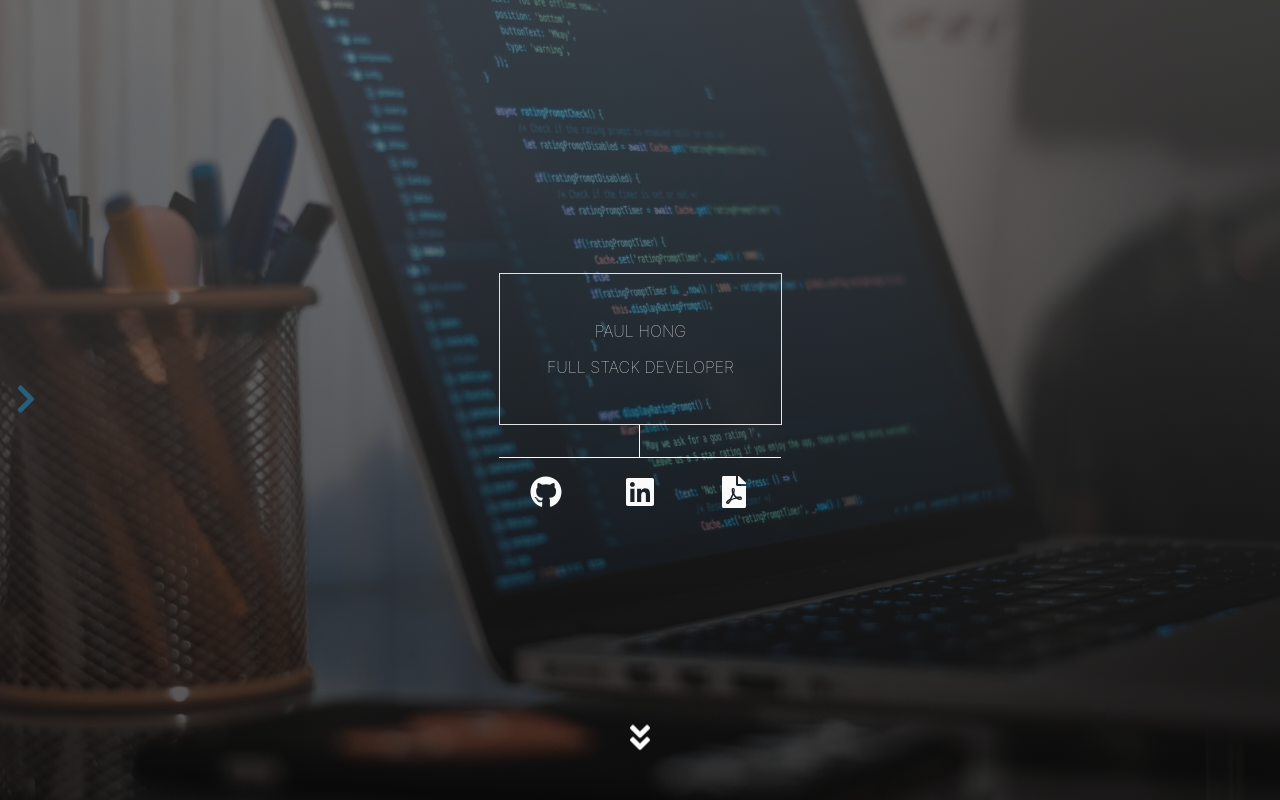
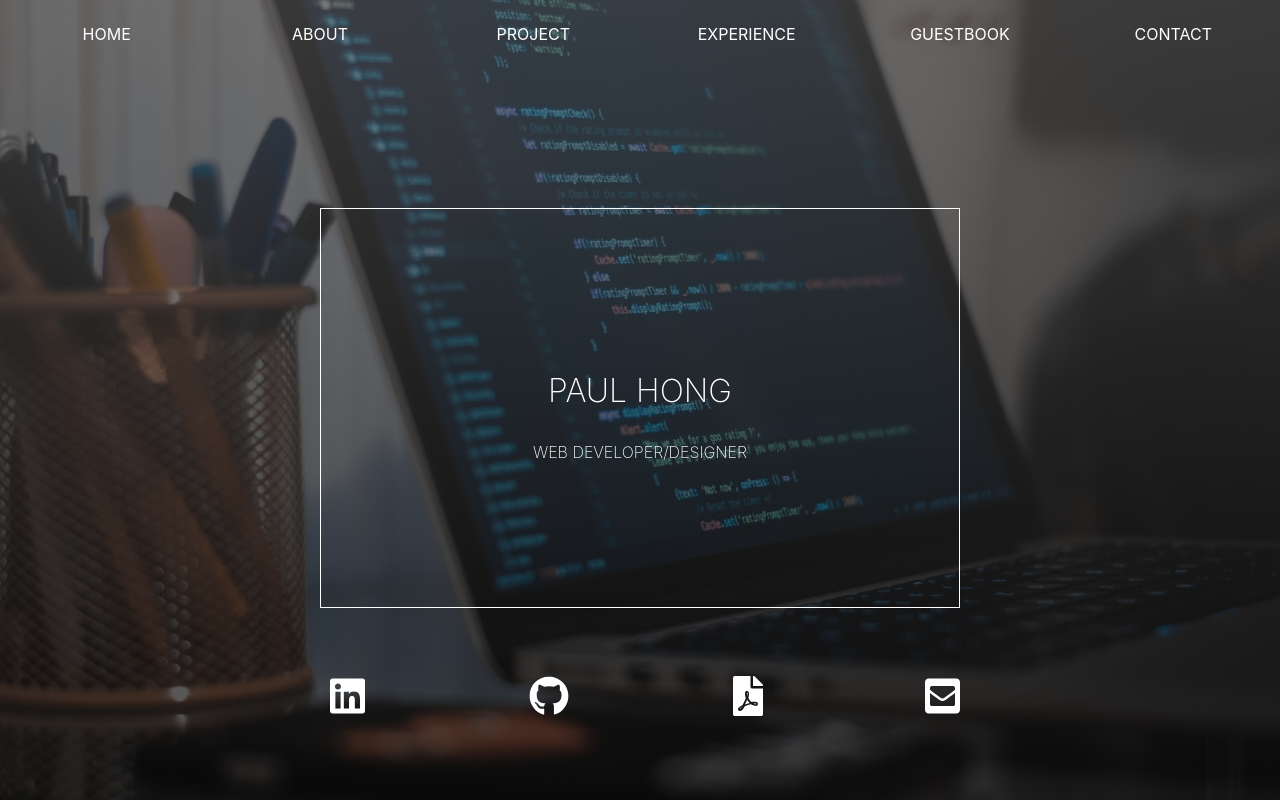
Before and after one commit to paul1124/Portfolio, a React (Create React App) app in the folder client/: page /portfolio in a window 1280 px wide. Shown: the top 800 px of the page. Built offline with nearby package versions, Linux system fonts and the light colour scheme; a web font is replaced by a local one.

Commit message:
separate with react router

```diff
--- a/client/package.json
+++ b/client/package.json
@@ -14,6 +14,7 @@
     "node-sass": "^4.12.0",
     "react": "^16.9.0",
     "react-dom": "^16.9.0",
+    "react-router-dom": "^5.1.2",
     "react-scripts": "3.1.1",
     "styled-components": "^4.4.0"
   },
--- a/client/src/App.jsx
+++ b/client/src/App.jsx
@@ -1,4 +1,5 @@
-import React, { useEffect } from 'react';
+import React, { useState, useEffect } from 'react';
+import { Switch, Route } from 'react-router-dom';
 import Nav from './components/Nav';
 import Home from './components/Home';
 import About from './components/About';
@@ -10,20 +11,22 @@ import Footer from './components/Footer';
 import './App.css';
 
 function App() {
+  const [ currentPage, setCurrentPage ] = useState('home');
   useEffect(() => {
     window.scrollTo(0, 0);
   }, []);
 
   return (
     <div className="app">
-    <Nav />
-        <Home />
-        <About />
-        <Project />
-        <Experience />
-        {/* <Guestbook /> */}
-        <Contact />
-        <Footer/>
+      <Nav currentPage={currentPage} setCurrentPage={setCurrentPage} />
+      <Switch>
+        <Route exact path="/portfolio/" component={Home} />
+        <Route exact path="/portfolio/about" component={About} />
+        <Route exact path="/portfolio/project" component={Project} />
+        <Route exact path="/portfolio/experience" component={Experience} />
+        <Route exact path="/portfolio/contact" component={Contact} />
+        <Route exact path="/portfolio/guestbook" component={Guestbook} />
+      </Switch>
     </div>
   );
 
--- a/client/src/components/Home.jsx
+++ b/client/src/components/Home.jsx
@@ -1,7 +1,7 @@
 import React from 'react';
 import { FontAwesomeIcon } from '@fortawesome/react-fontawesome';
-import { faLinkedin, faGithub } from '@fortawesome/free-brands-svg-icons';
-import { faFilePdf, faAngleDoubleDown } from '@fortawesome/free-solid-svg-icons';
+import { faLinkedin, faGithub, faGit } from '@fortawesome/free-brands-svg-icons';
+import { faFilePdf, faEnvelopeSquare } from '@fortawesome/free-solid-svg-icons';
 import './styles/home.scss';
 
 export default function Home() {
@@ -10,37 +10,32 @@ export default function Home() {
             <div className="home-content">
                 <figure className="home-image"></figure>
                 <div className="home-main">
-                    <div className="home-main-content">
-                        <div className="home-heading">
-                            <h2 className="home-title">
-                                Paul Hong
-                            </h2>
-                            <h4 className="home-subtitle">
-                                <div className="home-subtitle-underline">Full Stack Developer</div>
-                            </h4>
-                        </div>
-                        <div className="mid-line">
-                            <div className="home-line"></div>
-                            <div className="home-line-right"></div>
-                        </div>
-                        <div className="home-links">
-                            <ul className="home-links-container">
-                                <li className="home-link">
-                                    <a href="https://www.github.com/paul1124" target="_blank" rel="noopener noreferrer"><FontAwesomeIcon icon={faGithub} /></a>
-                                </li>
-                                <li className="home-link">
-                                    <a href="https://www.linkedin.com/in/paulhong931124" target="_blank" rel="noopener noreferrer"><FontAwesomeIcon icon={faLinkedin} /></a>
-                                </li>
-                                <li className="home-link">
-                                    <a href=""><FontAwesomeIcon icon={faFilePdf} /></a>
-                                </li>
-                            </ul>
+                    <div className="home-intro-border">
+                        <div className="home-intro">
+                            <div className="home-intro-block">
+                            <h2 className="home-name">Paul Hong</h2>
+                            <h3 className="home-title">Web Developer/Designer</h3>
+                            </div>
                         </div>
                     </div>
-
-                </div>
-                <div className="down-container">
-                <a href="#about" className="down"><FontAwesomeIcon icon={faAngleDoubleDown} /></a>
+                    <div className="home-link-container">
+                        <a href="https://www.linkedin.com/in/paulhong931124/" target="_blank" rel="noopener noreferrer" className="home-link">
+                            <FontAwesomeIcon icon={faLinkedin} />
+                            <p className="home-link-name">LinkedIn</p>
+                        </a>
+                        <a href="https://www.github.com/paul1124" target="_blank" rel="noopener noreferrer" className="home-link">
+                            <FontAwesomeIcon icon={faGithub} />
+                            <p className="home-link-name">Github</p>
+                        </a>
+                        <a href="" target="_blank" rel="noopener noreferrer" className="home-link">
+                            <FontAwesomeIcon icon={faFilePdf} />
+                            <p className="home-link-name">Resume</p>
+                        </a>
+                        <a href="" target="_blank" rel="noopener noreferrer" className="home-link">
+                            <FontAwesomeIcon icon={faEnvelopeSquare} />
+                            <p className="home-link-name">Email</p>
+                        </a>
+                    </div>
                 </div>
             </div>
         </section>
--- a/client/src/components/Nav.jsx
+++ b/client/src/components/Nav.jsx
@@ -1,38 +1,34 @@
 import React, { useState } from 'react';
-import { FontAwesomeIcon } from '@fortawesome/react-fontawesome';
-import { faChevronRight, faChevronLeft } from '@fortawesome/free-solid-svg-icons';
+import { Link } from 'react-router-dom';
 import './styles/nav.scss';
 
-const navStyle = {
-    width: 0 + 'em'
+const linkStyle = {
+    display: 'block',
+    textDecoration: 'none',
+    textTransform: 'uppercase',
+    padding: '1.5em 0'
 }
-const navLinkStyle = {
-    // display: 'none'
+const whiteBackground = {
+    display: 'block',
+    textDecoration: 'none',
+    textTransform: 'uppercase',
+    padding: '1.5em 0',
+    color: 'black'
 }
 
 export default function Nav() {
-    const [ open, setOpen ] = useState(false);
+    const [ isWhite, setIsWhite ] = useState(false);
+
     return (
         <nav className="nav" id="nav">
-            <div className="nav-main" style={open ? null : navStyle}>
-                <div className="nav-heading" style={open ? null : navLinkStyle}>
-                    <h2>Paul&nbsp;Hong</h2>
-                </div>
-                <hr className="nav-divider" />
-                <ul className="nav-links" style={open ? null : navLinkStyle}>
-                    <li className="nav-link"><a href="#home">Home</a></li>
-                    <li className="nav-link"><a href="#about">About</a></li>
-                    <li className="nav-link"><a href="#project">Project</a></li>
-                    <li className="nav-link"><a href="#experience">Experience</a></li>
-                    <li className="nav-link"><a href="#guestbook">Guestbook</a></li>
-                    <li className="nav-link"><a href="#contact">Contact</a></li>
-                </ul>
+            <div className="nav-main">
+                <div className="nav-link"><Link onClick={() => setIsWhite(false)} style={isWhite ? whiteBackground : linkStyle} to="/portfolio/">Home</Link></div>
+                <div className="nav-link"><Link onClick={() => setIsWhite(true)} style={isWhite ? whiteBackground : linkStyle} to="/portfolio/about">About</Link></div>
+                <div className="nav-link"><Link onClick={() => setIsWhite(false)} style={isWhite ? whiteBackground : linkStyle} to="/portfolio/project">Project</Link></div>
+                <div className="nav-link"><Link onClick={() => setIsWhite(true)} style={isWhite ? whiteBackground : linkStyle} to="/portfolio/experience">Experience</Link></div>
+                <div className="nav-link"><Link onClick={() => setIsWhite(false)} style={isWhite ? whiteBackground : linkStyle} to="/portfolio/guestbook">Guestbook</Link></div>
+                <div className="nav-link"><Link onClick={() => setIsWhite(false)} style={isWhite ? whiteBackground : linkStyle} to="/portfolio/contact">Contact</Link></div>
             </div>
-            <button className="nav-toggle" onClick={() => setOpen(!open)}>
-                {
-                    open ? <FontAwesomeIcon icon={faChevronLeft} /> : <FontAwesomeIcon icon={faChevronRight} />
-                }
-            </button>
         </nav>
     )
 }
--- a/client/src/components/styles/home.scss
+++ b/client/src/components/styles/home.scss
@@ -1,9 +1,15 @@
 @import '../../main.scss';
+
+@keyframes fadeFromBottom {
+  100% {
+    opacity: 1;
+    transform: translateY(0);
+  }
+}
 
 .home {
   position: relative;
-  transition: all 0.5s ease-in-out;
-  width: 100%;
+  color: white;
 }
 
 .home-content {
@@ -20,252 +26,185 @@
   background-image: linear-gradient(rgba(68, 68, 68, 0.68), rgba(0, 0, 0, 0.68)), url('../images/main.jpeg');
   background-size: cover;
   background-position: center;
+  background-repeat: none;
 }
 
 .home-main {
-  text-align: center;
   position: relative;
   width: 100%;
   height: inherit;
   z-index: 2;
-  display: flex;
+  // border: 1px solid white;
+}
 
-  &-content {
-    position: relative;
-    margin: 0 auto;
-    color: $altwhite;
-    align-self: center;
+@keyframes toRight {
+  100% {
+    right: 0;
   }
 }
-
-@keyframes hvr-ripple-in {
+@keyframes toLeft {
+  100% {
+    left: 0;
+  }
+}
+@keyframes toTop {
   100% {
     top: 0;
-    right: 0;
-    bottom: 0;
-    left: 0;
-    opacity: 1;
   }
 }
-
-.home-heading {
-  opacity: 0;
-  padding: 3em;
-  display: inline-block;
-  vertical-align: middle;
-  -webkit-transform: perspective(1px) translateZ(0);
-  transform: perspective(1px) translateZ(0);
-  box-shadow: 0 0 1px rgba(0, 0, 0, 0);
-  position: relative;
-  animation: fade-in;
-  -webkit-animation-duration: 1s;
-  animation-duration: 1s;
-  animation-iteration-count: 1;
-  animation-fill-mode: forwards;
-  animation-delay: 0.4s;
-}
-
-.home-heading:before {
-  content: '';
-  position: absolute;
-  border: #e1e1e1 solid 1px;
-  top: -20px;
-  right: -20px;
-  bottom: -20px;
-  left: -20px;
-  opacity: 0;
-  animation: hvr-ripple-in;
-  -webkit-animation-duration: 1s;
-  animation-duration: 1s;
-  animation-iteration-count: 1;
-  animation-fill-mode: forwards;
-  animation-delay: 0.5s;
-}
-
-.home {
-  &-title {
-    font-size: 1em;
-    font-weight: 100;
-    text-transform: uppercase;
-    margin-bottom: 1em;
-  }
-
-  &-subtitle {
-    text-transform: uppercase;
-    font-weight: 100;
-    display: inline-block;
-  }
-}
-@keyframes mid-line {
+@keyframes toBottom {
   100% {
     bottom: 0;
   }
 }
-.mid-line {
-  min-height: 2em;
-  display: flex;
-  flex-direction: row;
+
+.home-intro-border {
+  width: 50%;
+  margin: 0 auto;
+  margin-top: 13em;
+  height: 25em;
   position: relative;
-  .home-line, .home-line-right {
-    flex: 1;
-    height: 2em;
-    position: relative;
-  }
-  .home-line:before {
+  &::before {
     content: '';
     position: absolute;
-    z-index: -1;
+    height: 1px;
+    background-color: white;
+    top: 0;
+    left: 0;
+    right: 100%;
+    animation-name: toRight;
+    animation-duration: 1s;
+    animation-fill-mode: forwards;
+    animation-iteration-count: 1;
+    animation-delay: 0;
+  }
+  &::after {
+    content: '';
+    position: absolute;
+    height: 1px;
+    background-color: white;
+    bottom: 0;
+    left: 100%;
     right: 0;
+    animation-name: toLeft;
+    animation-duration: 1s;
+    animation-fill-mode: forwards;
+    animation-iteration-count: 1;
+    animation-delay: 0;
+  }
+}
+
+.home-intro {
+  width: 100%;
+  height: inherit;
+  text-transform: uppercase;
+  text-align: center;
+  display: flex;
+  position: relative;
+  &::before {
+    content: '';
+    position: absolute;
+    width: 1px;
+    background-color: white;
     top: 0;
     bottom: 100%;
-    background: $altwhite;
+    right: 0;
+    animation-name: toBottom;
+    animation-duration: 1s;
+    animation-fill-mode: forwards;
+    animation-iteration-count: 1;
+    animation-delay: 1s;
+  }
+  &::after {
+    content: '';
+    position: absolute;
     width: 1px;
-    animation: mid-line;
-    -webkit-animation-duration: 1s;
+    background-color: white;
+    bottom: 0;
+    top: 100%;
+    left: 0;
+    animation-name: toTop;
     animation-duration: 1s;
+    animation-fill-mode: forwards;
     animation-iteration-count: 1;
+    animation-delay: 1s;
+  }
+  &-block {
+    align-self: center;
+    margin: 0 auto;
+  }
+
+  .home-name, .home-title {
+    display: block;
+    font-weight: 200;
+    margin: 1em 0;
+    font-size: 2em;
+  }
+  .home-name {
+    opacity: 0;
+    transform: translateY(1em);
+    animation-name: fadeFromBottom;
+    animation-duration: 1s;
     animation-fill-mode: forwards;
-    animation-delay: 1.5s;
+    animation-iteration-count: 1;
+    animation-delay: 2s;
+  }
+  .home-title {
+    font-size: 1em;
+    opacity: 0;
+    transform: translateY(1em);
+    animation-name: fadeFromBottom;
+    animation-duration: 1s;
+    animation-fill-mode: forwards;
+    animation-iteration-count: 1;
+    animation-delay: 2.5s;
   }
 }
-@keyframes center-line {
-  100% {
-    left: 0;
-    right: 0;
+.home-link-container {
+  display: flex;
+  justify-content: space-between;
+  margin: 0 auto;
+  margin-top: 4em;
+  width: 50%;
+}
+.home-link {
+  opacity: 0;
+  transform: translateY(1em);
+  font-size: 2.5em;
+  text-align: center;
+  color: white;
+  display: block;
+  text-decoration: none;
+  animation-name: fadeFromBottom;
+  animation-duration: 1s;
+  animation-iteration-count: 1;
+  animation-fill-mode: forwards;
+  &:first-child {
+    animation-delay: 2.75s;
+  }
+  &:nth-child(n+2) {
+    animation-delay: 3s;
+  }
+  &:nth-child(n+3) {
+    animation-delay: 3.25s;
+  }
+  &:nth-child(n+4) {
+    animation-delay: 3.5s;
+  }
+  // animation-delay: 2.5s;
+  &-name {
+    font-size: 0.3em;
+    text-transform: uppercase;
+    opacity: 0;
+    transition: opacity 0.25s ease-in-out;
+    font-weight: 100;
+  }
+  &:hover {
+    i {
+      color: red;
+    }
+    .home-link-name {
+      opacity: 1;
+    }
   }
 }
-@keyframes fade-in {
-  100% {
-    opacity: 1;
-  }
-}
-.home-links {
-  margin: 0 auto;
-  position: relative;
-  .home-links-container {
-    list-style-type: none;
-    display: flex;
-    padding: 1em 0;
-    .home-link {
-      flex: 1;
-      text-transform: uppercase;
-      display: inline-block;
-      font-size: 2em;
-      opacity: 0;
-      animation: fade-in;
-      -webkit-animation-duration: 1s;
-      animation-duration: 1s;
-      animation-iteration-count: 1;
-      animation-fill-mode: forwards;
-      animation-delay: 3.3s;
-      a {
-        text-decoration: none;
-        color: $altwhite;
-        &:hover {
-          color: $main;
-          transition: all 0.25s ease-in-out;
-        }
-      }
-    }
-  }
-  &:before {
-    content: '';
-    position: absolute;
-    z-index: -1;
-    left: 51%;
-    right: 51%;
-    top: 0;
-    background: $altwhite;
-    height: 1px;
-    animation: center-line;
-    -webkit-animation-duration: 1s;
-    animation-duration: 1s;
-    animation-iteration-count: 1;
-    animation-fill-mode: forwards;
-    animation-delay: 2.3s;
-  }
-}
-.down-container {
-  display: block;
-  text-align: center;
-  position: absolute;
-  right: 0;
-  left: 0;
-  bottom: 3em;
-  width: 100%;
-  z-index: 2;
-    opacity: 0;
-    animation: fade-in;
-    -webkit-animation-duration: 1s;
-    animation-duration: 1s;
-    animation-iteration-count: 1;
-    animation-fill-mode: forwards;
-    animation-delay: 4s;
-
-}
-@-webkit-keyframes hvr-icon-hang {
-  0% {
-    -webkit-transform: translateY(6px);
-    transform: translateY(6px);
-  }
-  50% {
-    -webkit-transform: translateY(2px);
-    transform: translateY(2px);
-  }
-  100% {
-    -webkit-transform: translateY(6px);
-    transform: translateY(6px);
-  }
-}
-@keyframes hvr-icon-hang {
-  0% {
-    -webkit-transform: translateY(6px);
-    transform: translateY(6px);
-  }
-  50% {
-    -webkit-transform: translateY(2px);
-    transform: translateY(2px);
-  }
-  100% {
-    -webkit-transform: translateY(6px);
-    transform: translateY(6px);
-  }
-}
-@-webkit-keyframes hvr-icon-hang-sink {
-  100% {
-    -webkit-transform: translateY(6px);
-    transform: translateY(6px);
-  }
-}
-@keyframes hvr-icon-hang-sink {
-  100% {
-    -webkit-transform: translateY(6px);
-    transform: translateY(6px);
-  }
-}
-.down {
-  display: block;
-  color: $altwhite;
-  font-size: 2em;
-  background: none;
-  border: none;
-  -webkit-animation-name: hvr-icon-hang-sink, hvr-icon-hang;
-  animation-name: hvr-icon-hang-sink, hvr-icon-hang;
-  -webkit-animation-duration: .3s, 1.5s;
-  animation-duration: .3s, 1.5s;
-  -webkit-animation-delay: 0s, .3s;
-  animation-delay: 0s, .3s;
-  -webkit-animation-timing-function: ease-out, ease-in-out;
-  animation-timing-function: ease-out, ease-in-out;
-  -webkit-animation-iteration-count: 1, infinite;
-  animation-iteration-count: 1, infinite;
-  -webkit-animation-fill-mode: forwards;
-  animation-fill-mode: forwards;
-  -webkit-animation-direction: normal, alternate;
-  animation-direction: normal, alternate;
-  &:hover {
-    color: $main;
-    transition: 0.5s all ease-in-out;
-    cursor: pointer;
-  }
-}
--- a/client/src/components/styles/nav.scss
+++ b/client/src/components/styles/nav.scss
@@ -1,139 +1,78 @@
 @import '../../main.scss';
 
-@keyframes fade-in {
+@keyframes fadeFromTop {
     100% {
         opacity: 1;
+        transform: translateY(0);
     }
 }
 .nav {
-    height: 100vh;
     position: fixed;
-    left: 0;
-    // top: 5vh;
-    // bottom: 5vh;
-    z-index: 100000;
+    z-index: 100;
+    width: 100%;
     color: $altwhite;
+    overflow: hidden;
+    // display: none;
+}
+.nav-main {
     display: flex;
+    justify-content: space-around;
+    width: 100%;
+    transition: 0.5s all ease-in-out;
+}
+.nav-link {
+    text-align: center;
+    flex: 1;
+    color: red;
+    font-size: 1em;
     opacity: 0;
-    animation: fade-in;
+    transform: translateY(-10em);
+    a {
+        color: white;
+        display: block;
+        text-decoration: none;
+        // padding: 1.5em 0;
+        text-transform: uppercase;
+        position: relative;
+        transition: 0.5s all ease-in-out;
+        &::after {
+            content: '';
+
+            position: absolute;
+            background-color: white;
+            height: 1px;
+            left: 10em;
+            right: 10em;
+            bottom: 1em;
+            transition: 0.5s all ease-in-out;
+        }
+        &:hover {
+            &::after {
+                left: 7em;
+                right: 7em;
+            }
+        }
+    }
+    animation-name: fadeFromTop;
     animation-duration: 1s;
     animation-iteration-count: 1;
     animation-fill-mode: forwards;
-    animation-delay: 3.3s;
-}
-.nav-main {
-    width: 13em;
-    background: $dark;
-    border-radius: 0 10px 10px 0;
-    transition: 0.5s all ease-in-out;
-    overflow: hidden;
-    position: relative;
-}
-.nav-heading {
-    position: absolute;
-    left: 0;
-    right: 0;
-    top: 1.25em;
-    padding: 1.5em;
-    text-align: center;
-    color: $main;
-    text-transform: uppercase;
-}
-.nav-divider {
-    position: absolute;
-    top: 7em;
-    left: 0;
-    right: 0;
-    width: 100%;
-}
-
-.nav-links {
-    position: absolute;
-    list-style-type: none;
-    top: 8em;
-    left: 0;
-    right: 0;
-    text-align: right;
-    .nav-link {
-        margin: 2em 0;
-        margin-right: 2em;
-        a {
-            font-size: 1.5em;
-            text-transform: uppercase;
-            text-decoration: none;
-            color: $altwhite;
-            border-bottom: 1px solid transparent;
-            padding-bottom: 0.25em;
-            &:hover {
-                transition: 0.25s all ease-in-out;
-                color: $main;
-                border-bottom: 1px solid $main;
-            }
-        }
+    &:first-child {
+        animation-delay: none;
+    }
+    &:nth-child(n+2) {
+        animation-delay: 0.25s;
+    }
+    &:nth-child(n+3) {
+        animation-delay: 0.5s;
+    }
+    &:nth-child(n+4) {
+        animation-delay: 0.75s;
+    }
+    &:nth-child(n+5) {
+        animation-delay: 1s;
+    }
+    &:nth-child(n+6) {
+        animation-delay: 1.25s;
     }
 }
-@keyframes hvr-icon-bob {
-    0% {
-        -webkit-transform: translateX(-6px);
-        transform: translateX(-6px);
-    }
-    50% {
-        -webkit-transform: translateX(-2px);
-        transform: translateX(-2px);
-    }
-    100% {
-        -webkit-transform: translateX(-6px);
-        transform: translateX(-6px);
-    }
-}
-@keyframes hvr-icon-bob-float {
-    100% {
-      -webkit-transform: translateX(-6px);
-      transform: translateX(-6px);
-    }
-  }
-
-.nav-toggle {
-    font-size: 2em;
-    align-self: center;
-    background: none;
-    border: none;
-    margin-left: 0.5em;
-    color: $main;
-    padding-right: 0.5em;
-
-    &:hover {
-        cursor: pointer;
-        -webkit-animation-name: hvr-icon-bob-float, hvr-icon-bob;
-        animation-name: hvr-icon-bob-float, hvr-icon-bob;
-        -webkit-animation-duration: .3s, 1.5s;
-        animation-duration: .3s, 1.5s;
-        -webkit-animation-delay: 0s, .3s;
-        animation-delay: 0s, .3s;
-        -webkit-animation-timing-function: ease-out, ease-in-out;
-        animation-timing-function: ease-out, ease-in-out;
-        -webkit-animation-iteration-count: 1, infinite;
-        animation-iteration-count: 1, infinite;
-        -webkit-animation-fill-mode: forwards;
-        animation-fill-mode: forwards;
-        -webkit-animation-direction: normal, alternate;
-        animation-direction: normal, alternate;
-    }
-}
-
-.hvr-icon-bob:hover .hvr-icon, .hvr-icon-bob:focus .hvr-icon, .hvr-icon-bob:active .hvr-icon {
-    -webkit-animation-name: hvr-icon-bob;
-    animation-name: hvr-icon-bob;
-    -webkit-animation-duration: .3s, 1.5s;
-    animation-duration: .3s, 1.5s;
-    -webkit-animation-delay: 0s, .3s;
-    animation-delay: 0s, .3s;
-    -webkit-animation-timing-function: ease-out, ease-in-out;
-    animation-timing-function: ease-out, ease-in-out;
-    -webkit-animation-iteration-count: 1, infinite;
-    animation-iteration-count: 1, infinite;
-    -webkit-animation-fill-mode: forwards;
-    animation-fill-mode: forwards;
-    -webkit-animation-direction: normal, alternate;
-    animation-direction: normal, alternate;
-  }
--- a/client/src/index.js
+++ b/client/src/index.js
@@ -1,6 +1,7 @@
 import React from 'react';
+import { BrowserRouter } from 'react-router-dom';
 import ReactDOM from 'react-dom';
 import './index.css';
 import App from './App';
 
-ReactDOM.render(<App />, document.getElementById('root'));
+ReactDOM.render(<BrowserRouter><App /></BrowserRouter>, document.getElementById('root'));
```
Also changed, not shown: client/src/components/styles/about.scss (+29 -6 lines), 1 other file (tests, documents, lock files or other folders).
